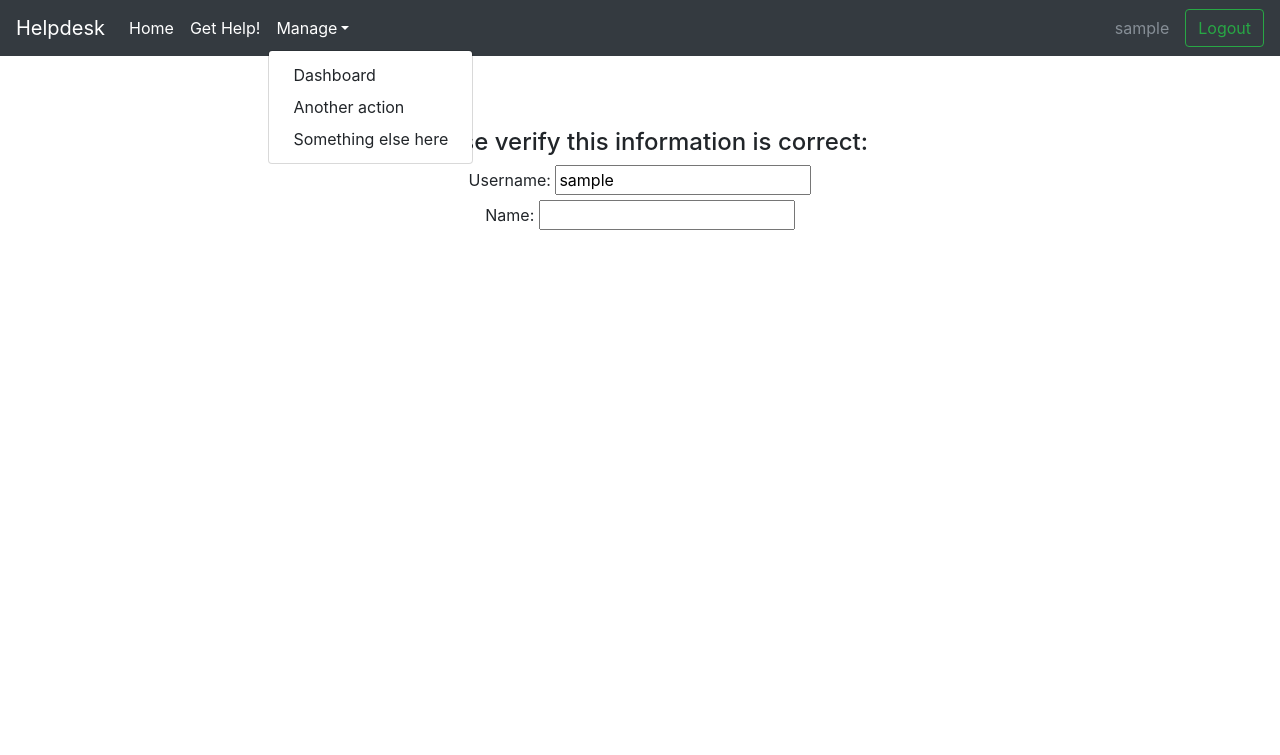
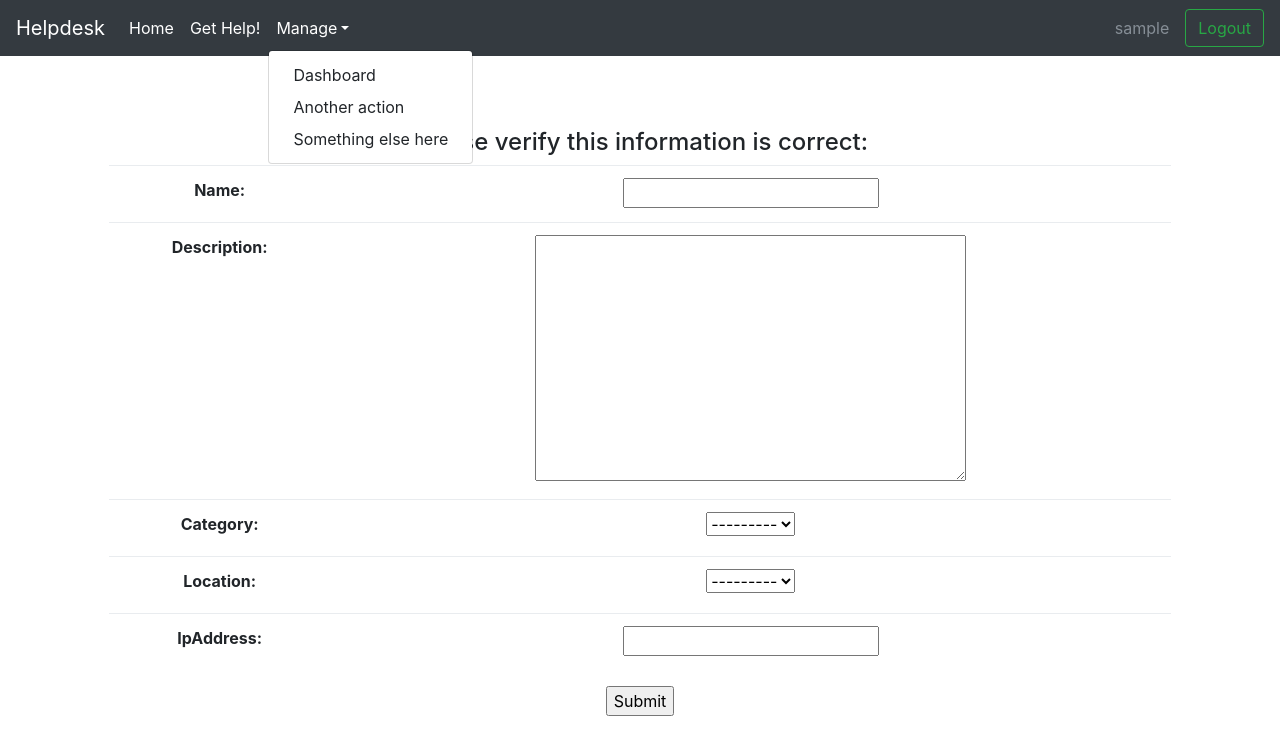
Before and after one commit to winstc/helpdesk, a Django app: page /ticket/open/ in a window 1280 px wide. Shown: the top 755 px of the page. Run offline with Django 3.2, Linux system fonts and the light colour scheme; the visitor is signed in with stand-in values (Sample User, id 1); data that the repository does not hold is empty; some libraries are stand-ins or nearby versions.

Commit message:
add form to create a new ticket

```diff
--- /dev/null
+++ b/helpdesk/tickets/forms.py
@@ -0,0 +1,13 @@
+from django.forms import ModelForm, TextInput
+
+import datetime
+
+
+from .models import Ticket, Location, Category, User
+
+
+class OpenForm(ModelForm):
+
+    class Meta:
+        model = Ticket
+        fields = ["name", "description", "category", "location", "ipAddress"]
--- a/helpdesk/tickets/templates/tickets/open.html
+++ b/helpdesk/tickets/templates/tickets/open.html
@@ -7,15 +7,17 @@
 
     <h4>Please verify this information is correct:</h4>
 
-    <form method="post">
-        <div>
-            <label>Username:</label>
-            <input value={{ user.username }} type="text">
-        </div>
-        <div>
-        <label>Name:</label>
-            <input value="{{ user.name }}" type="text">
-        </div>
+    <form action="/ticket/open/" method="post">
+        {% csrf_token %}
+        <table class="table">
+
+        {{ form.as_table }}
+
+        </table>
+
+         <input type="submit" value="Submit" />
+
     </form>
 
 {% endblock %}
+--/>
--- a/helpdesk/tickets/views.py
+++ b/helpdesk/tickets/views.py
@@ -1,9 +1,9 @@
-from django.shortcuts import render
-from django.http import HttpResponse
+from django.http import HttpResponse, HttpResponseRedirect
 from django.template import loader
-from django.contrib.auth.decorators import permission_required
+from django.contrib.auth.decorators import permission_required, login_required
 
-from .models import Ticket
+from .models import Ticket, Location, Category
+from .forms import OpenForm
 
 # Create your views here.
 
@@ -26,6 +26,31 @@ def status(request, ticket_id):
     return HttpResponse("You're looking at the status of ticket %s" % ticket_id)
 
 
+@login_required
 def open_new(request):
+
+    if request.method == 'POST':
+        # create a form instance and populate it with data from the request:
+
+        form = OpenForm(request.POST)
+
+        # check whether it's valid:
+        if form.is_valid():
+                new_ticket = form.save(commit=False)
+                current_user = request.user
+                print(request.user)
+                new_ticket.user = current_user
+                print(current_user.id)
+                new_ticket.save()
+
+                return HttpResponseRedirect('/')
+
+            # if a GET (or any other method) we'll create a blank form
+    else:
+        form = OpenForm()
+
     template = loader.get_template('tickets/open.html')
-    return HttpResponse(template.render({}, request))
+    locations = Location.objects.all()
+    categories = Category.objects.all()
+
+    return HttpResponse(template.render({"locations": locations, "categories": categories, 'form': form}, request))
```
